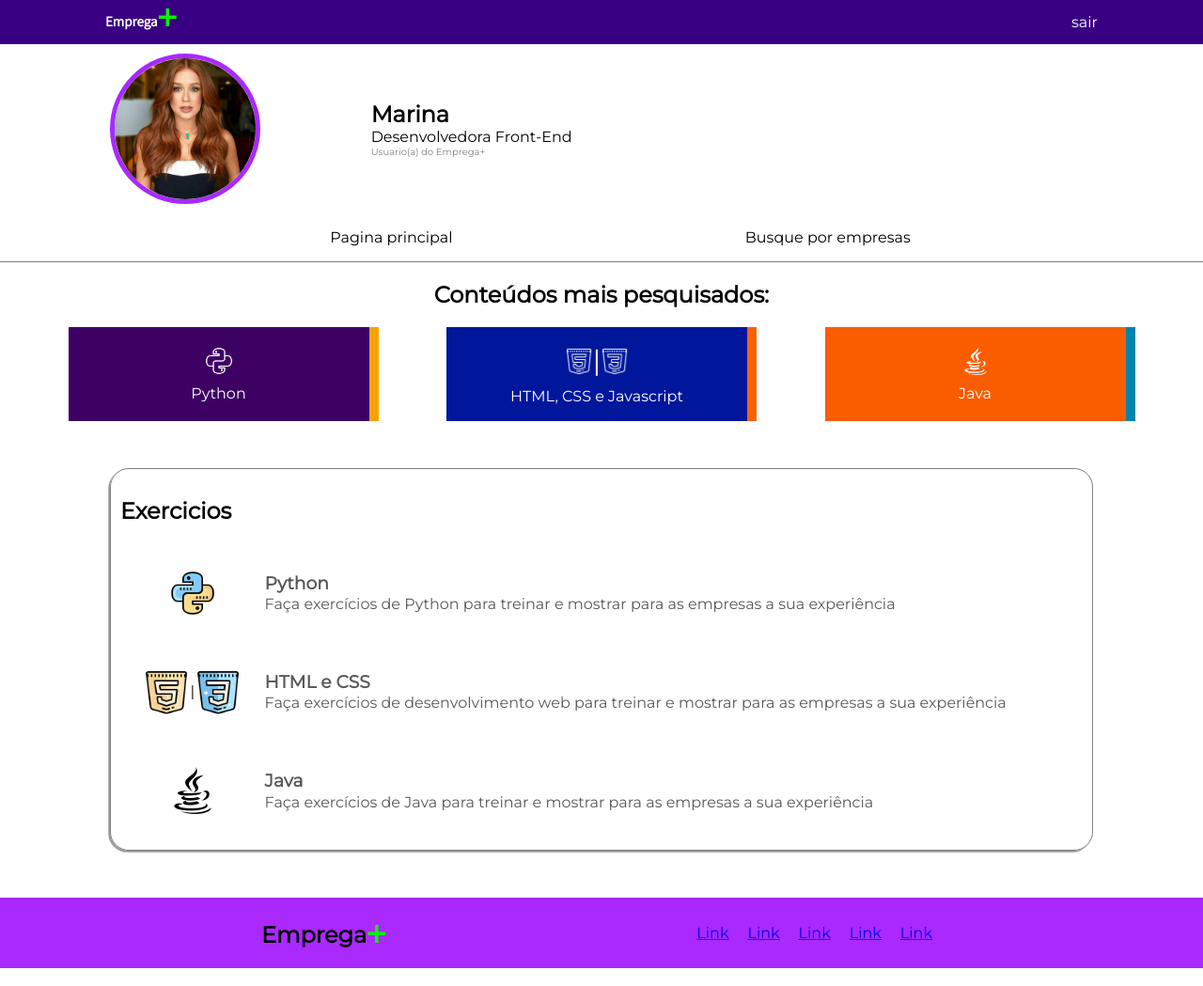
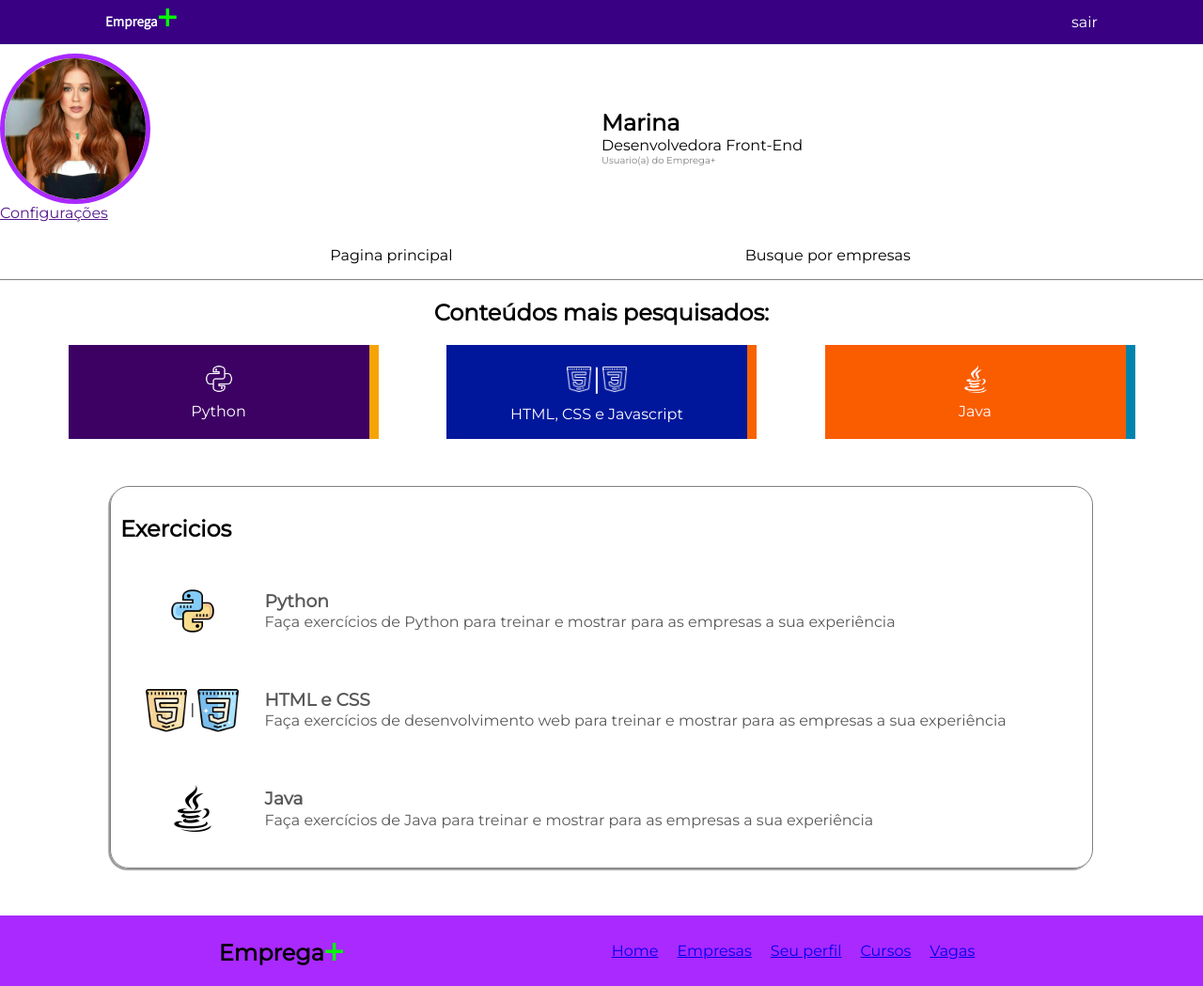
Before and after one commit to Luukitas/Demo-heroku, a Django app: page /usuario/1 in a window 1280 px wide. Shown: the whole page at 94% size. Run offline with Django 3.2, Linux system fonts and the light colour scheme; data comes from the database, SQL or seed files in the repository; some web fonts are replaced.

Commit message:
Criar pagina de Configurações do usuario e estilizar footer da pagina logado

```diff
--- a/demo/templates/shared/base_logado.html
+++ b/demo/templates/shared/base_logado.html
@@ -19,7 +19,13 @@
     </nav>
 
     <header>
-        <img src="{{ pessoa.img_perfil.url }}">
+
+        <div>
+            <img src="{{ pessoa.img_perfil.url }}">
+            <a href="">Configurações</a>
+        </div>
+
+
         <div>
             <h2>{{ pessoa.nome }}</h2>
             <p>{{ pessoa.profissao }}</p>
@@ -45,11 +51,11 @@
         </div>
         <div>
             <ul>
-                <li><a href="#">Link</a></li>
-                <li><a href="#">Link</a></li>
-                <li><a href="#">Link</a></li>
-                <li><a href="#">Link</a></li>
-                <li><a href="#">Link</a></li>
+                <li><a href="#">Home</a></li>
+                <li><a href="#">Empresas</a></li>
+                <li><a href="#">Seu perfil</a></li>
+                <li><a href="#">Cursos</a></li>
+                <li><a href="#">Vagas</a></li>
             </ul>
         </div>
     </footer>
--- a/demo/usuario.py
+++ b/demo/usuario.py
@@ -66,3 +66,6 @@ def pagina_empr(request, id, name):
     if empresa is not None:
         return render(request, 'empresa.html', {'pessoa': pessoa, 'empresa': empresa})
     return render(request, 'empresa.html', contexto)
+
+def configuracoes(request, id):
+    pessoa=Pessoa.objects.filter(id=id).first()
```
Also changed, not shown: demo/templates/configuracoes.html (added, +16 -0 lines).
